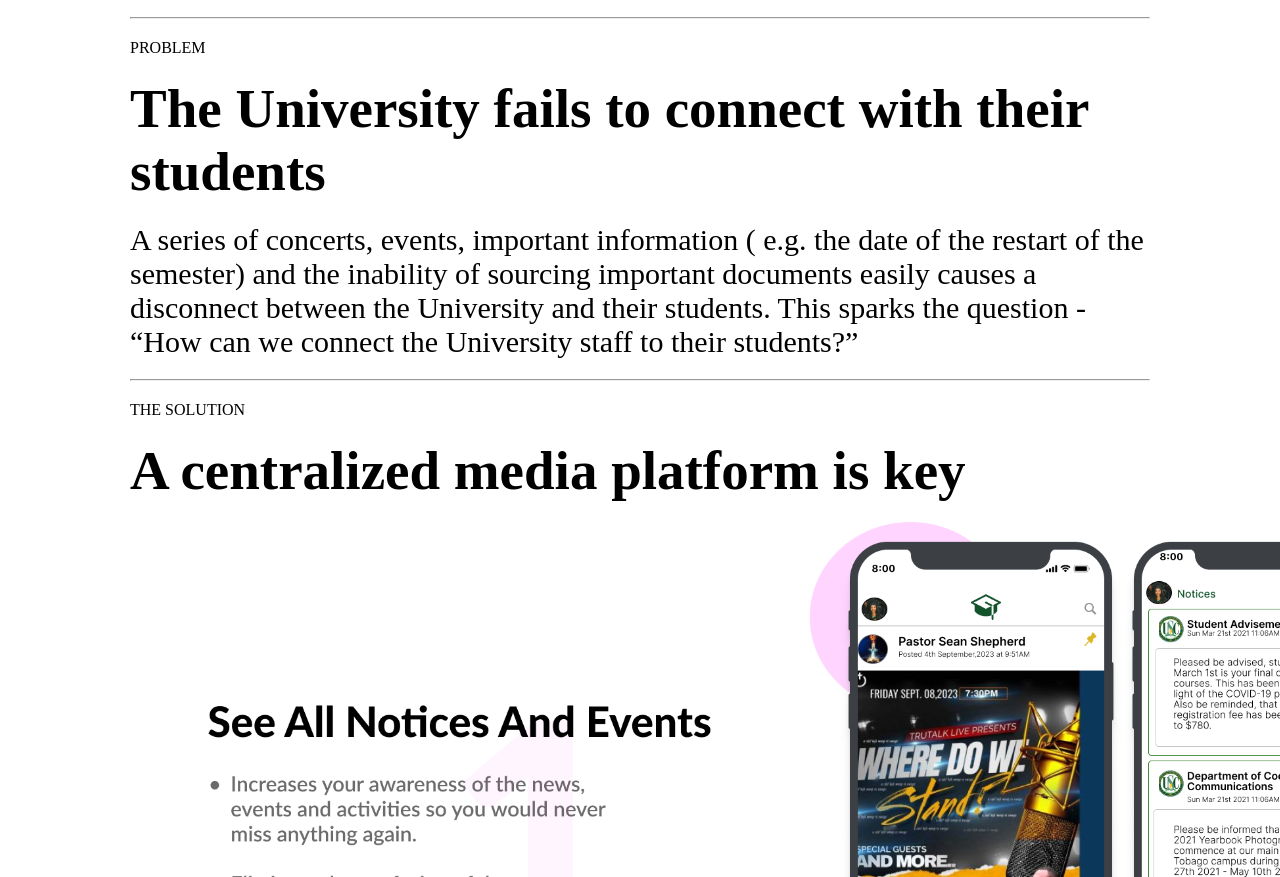
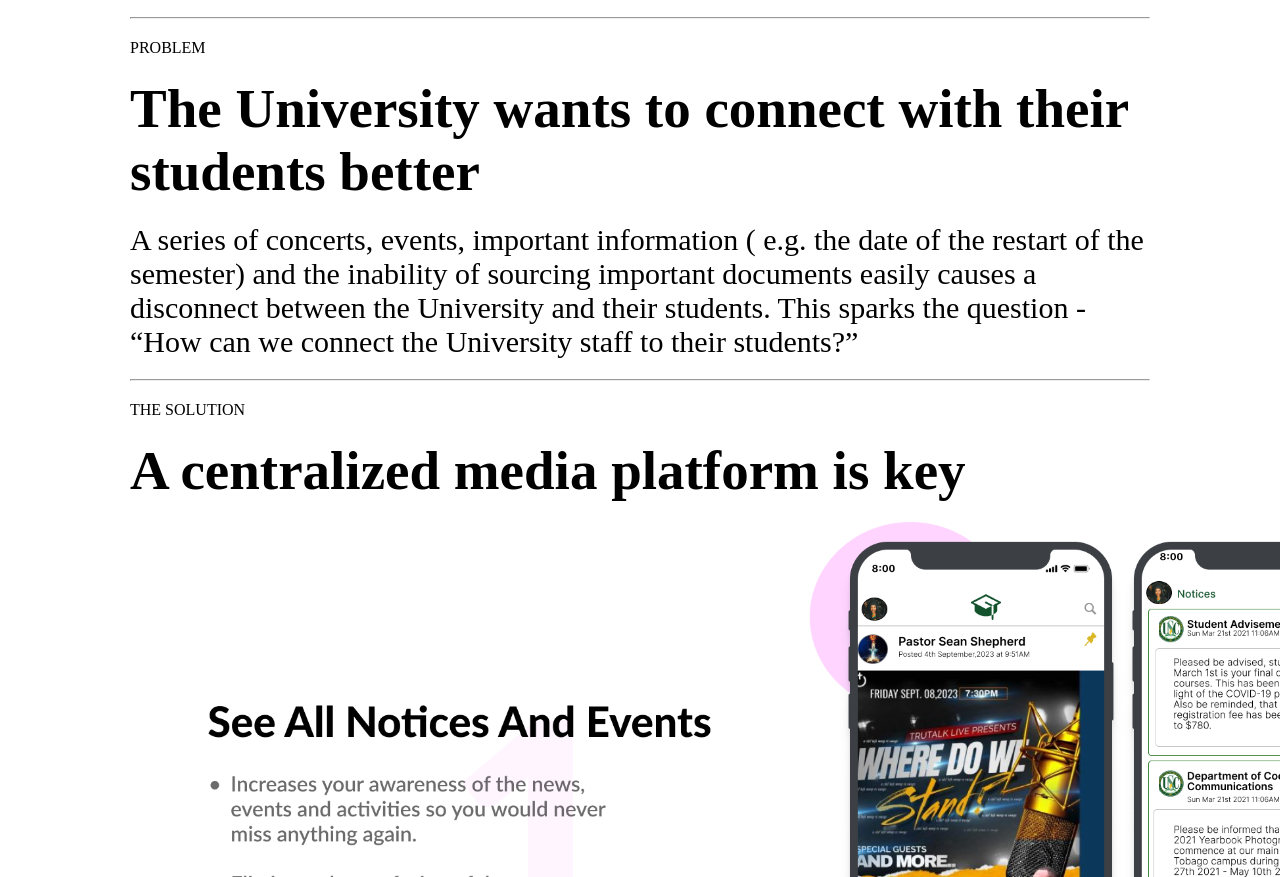
Before and after one commit to Onishea/Onishea-portfolio-website, a plain HTML site: page usc_connectCS.html in a window 1280 px wide. Shown: the part 1087-1964 px from the top of the page. Drawn offline with Linux system fonts and the light colour scheme; a web font is replaced by a local one.

Commit message:
Update usc_connectCS.html
changed the problem statement

```diff
--- a/usc_connectCS.html
+++ b/usc_connectCS.html
@@ -64,7 +64,7 @@
     </ul>
     <hr>
     <p class="small__headings">PROBLEM</p>
-    <h2 class="big__headings problem__heading">The University fails to connect with their students</h2>
+    <h2 class="big__headings problem__heading">The University wants to connect with their students better</h2>
     <p class="regular__textbox">A series of concerts, events, important information ( e.g. the date of the restart of the semester) and the inability of sourcing important documents easily causes a disconnect between the University and their students. This sparks the question - “How can we connect the University staff to their students?”</p>
     <hr>
     <p class="small__headings">The Solution</p>
```
